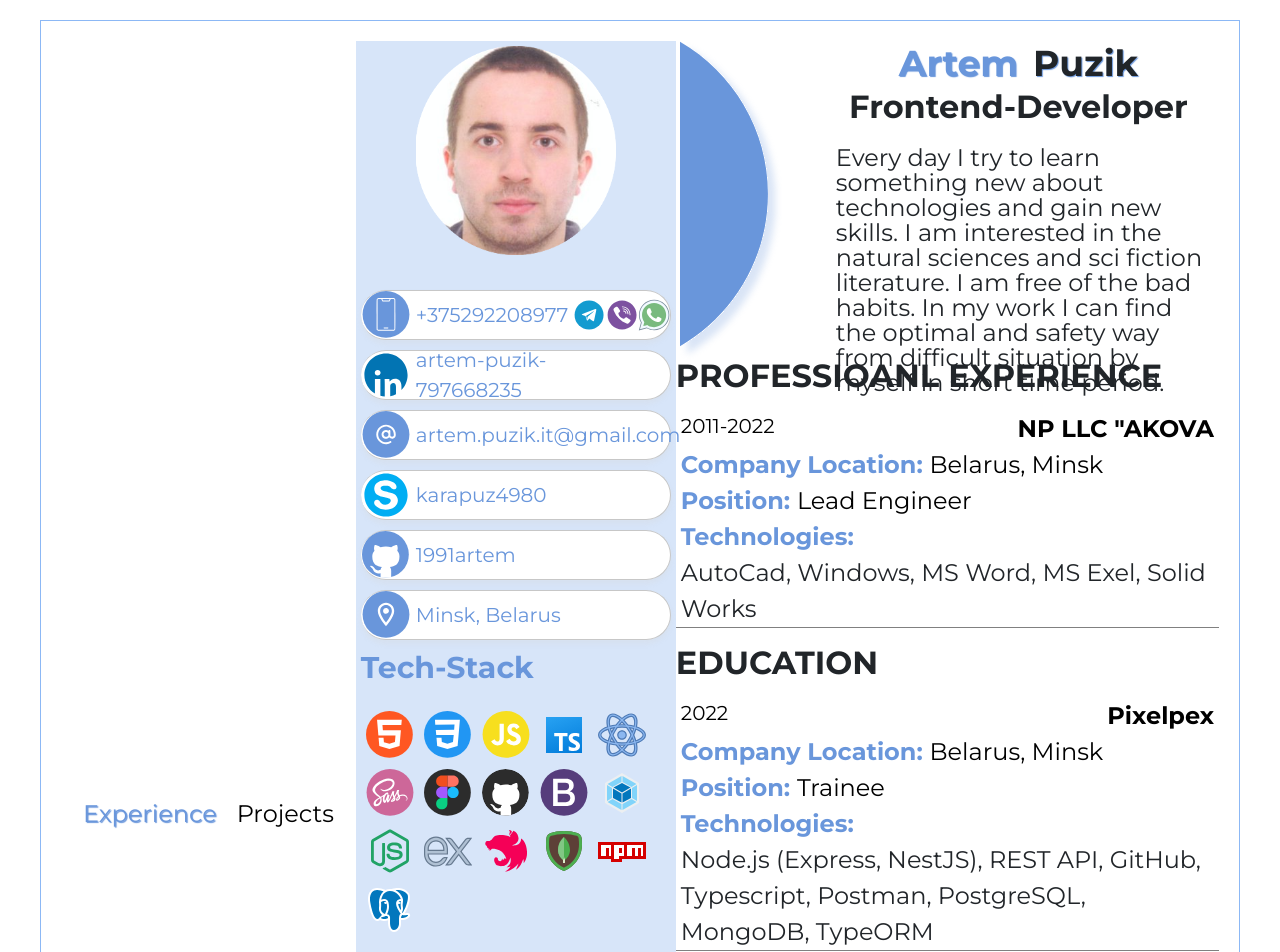
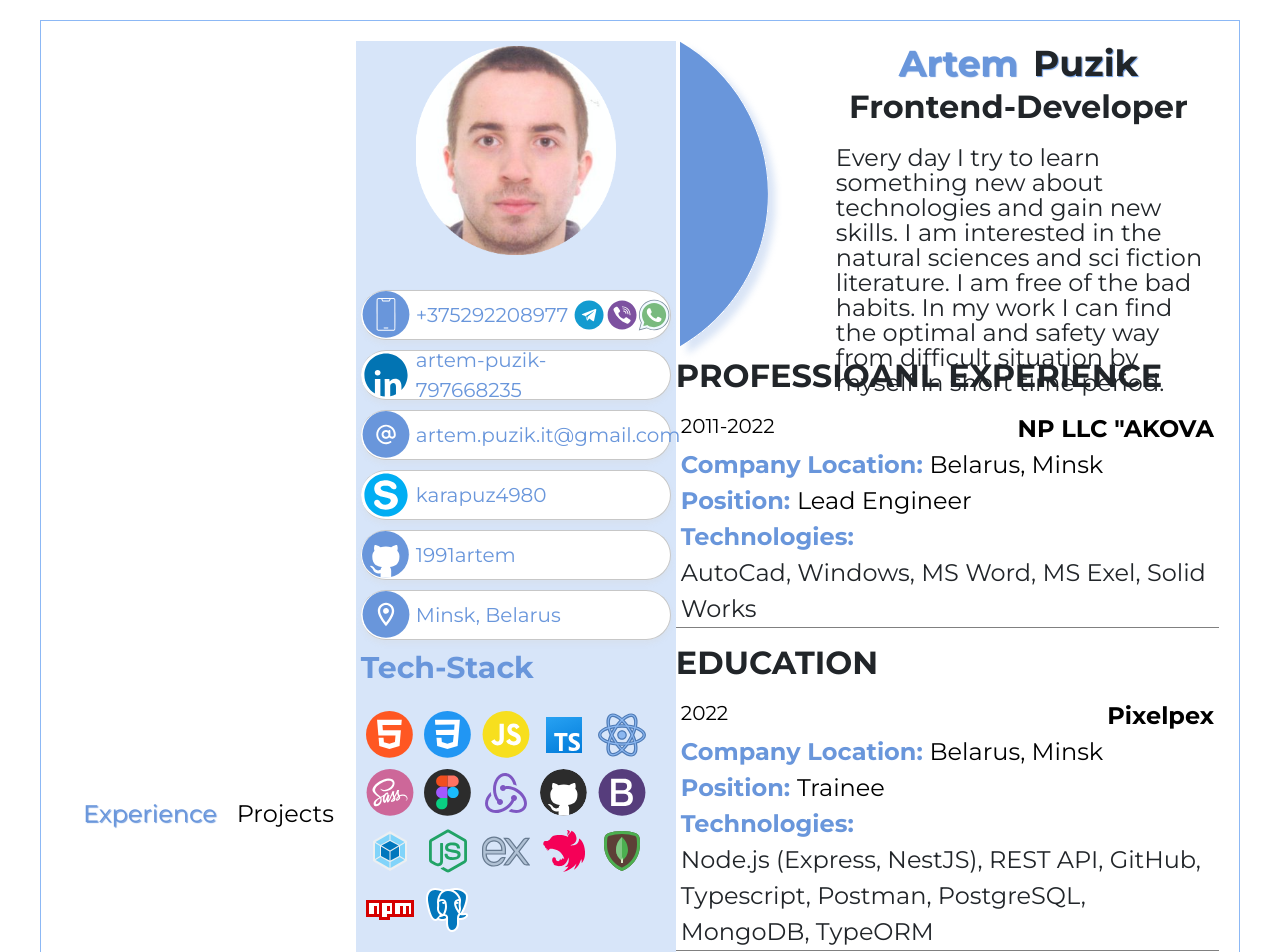
Before and after one commit to 1991artem/cv, a React (Create React App) app: page /about in a window 1280 px wide. Shown: the top 952 px of the page. Built offline with nearby package versions, Linux system fonts and the light colour scheme.

Commit message:
feat: redux icon

```diff
--- a/src/components/skils/TechSkills.tsx
+++ b/src/components/skils/TechSkills.tsx
@@ -11,6 +11,7 @@ import SkillNode from "./skills-items/tech-skills/SkillNode";
 import SkillNpm from "./skills-items/tech-skills/SkillNpm";
 import SkillPsql from "./skills-items/tech-skills/SkillPsql";
 import SkillReact from "./skills-items/tech-skills/SkillReact";
+import SkillRedux from "./skills-items/tech-skills/SkillRedux";
 import SkillScss from "./skills-items/tech-skills/SkillScss";
 import SkillTs from "./skills-items/tech-skills/SkillTs";
 import SkillWebpack from "./skills-items/tech-skills/SkillWebpack";
@@ -27,6 +28,7 @@ function TechSkills() {
         <SkillReact />
         <SkillScss />
         <SkillFigma />
+        <SkillRedux />
         <SkillGit />
         <SkillBootstrap />
         <SkillWebpack />
--- /dev/null
+++ b/src/components/skils/skills-items/tech-skills/SkillRedux.tsx
@@ -0,0 +1,24 @@
+function SkillRedux() {
+  return (
+    <svg
+      viewBox="0 0 48 48"
+      width="48px"
+      height="48px"
+    >
+      <path
+        fill="#7e57c2"
+        d="M23,4c-6.617,0-12,7.27-12,16.205c0,4.834,1.582,9.169,4.078,12.136C15.03,32.554,15,32.773,15,33	c0,1.657,1.343,3,3,3s3-1.343,3-3s-1.343-3-3-3c-0.315,0-0.612,0.062-0.897,0.152C15.206,27.731,14,24.175,14,20.205	C14,12.924,18.037,7,23,7c3.837,0,7.111,3.547,8.404,8.518c1.122,0.346,2.237,0.782,3.33,1.308C33.579,9.508,28.759,4,23,4z"
+      />
+      <path
+        fill="#7e57c2"
+        d="M35.507,20.084c-3.947-2.392-8.374-3.442-12.182-2.959C22.775,16.444,21.943,16,21,16	c-1.657,0-3,1.343-3,3s1.343,3,3,3c1.272,0,2.353-0.795,2.789-1.912c3.118-0.379,6.812,0.531,10.163,2.563	c6.403,3.881,9.67,10.569,7.282,14.911c-0.827,1.504-2.286,2.572-4.218,3.09c-2.286,0.611-5.007,0.394-7.727-0.528	c-0.839,0.772-1.749,1.498-2.725,2.168c2.552,1.117,5.196,1.704,7.669,1.704c1.24,0,2.438-0.147,3.559-0.447	c2.741-0.733,4.841-2.304,6.071-4.542C47.016,33.276,43.267,24.787,35.507,20.084z"
+      />
+      <path
+        fill="#7e57c2"
+        d="M35,28.992C35,27.34,33.657,26,32,26s-3,1.34-3,2.992c0,0.669,0.228,1.281,0.6,1.779	c-1.279,2.802-3.744,5.567-7.062,7.578c-3.865,2.344-8.185,3.202-11.555,2.302c-1.932-0.518-3.391-1.586-4.218-3.09	c-1.702-3.094-0.521-7.376,2.61-10.988c-0.323-1.144-0.562-2.34-0.706-3.575c-5.07,4.797-7.109,11.323-4.532,16.009	c1.23,2.238,3.33,3.809,6.071,4.542c1.121,0.3,2.318,0.447,3.559,0.447c3.346,0,7.007-1.068,10.326-3.08	c3.836-2.325,6.683-5.577,8.209-8.962C33.815,31.801,35,30.541,35,28.992z"
+      />
+    </svg>
+  );
+}
+
+export default SkillRedux;
```
